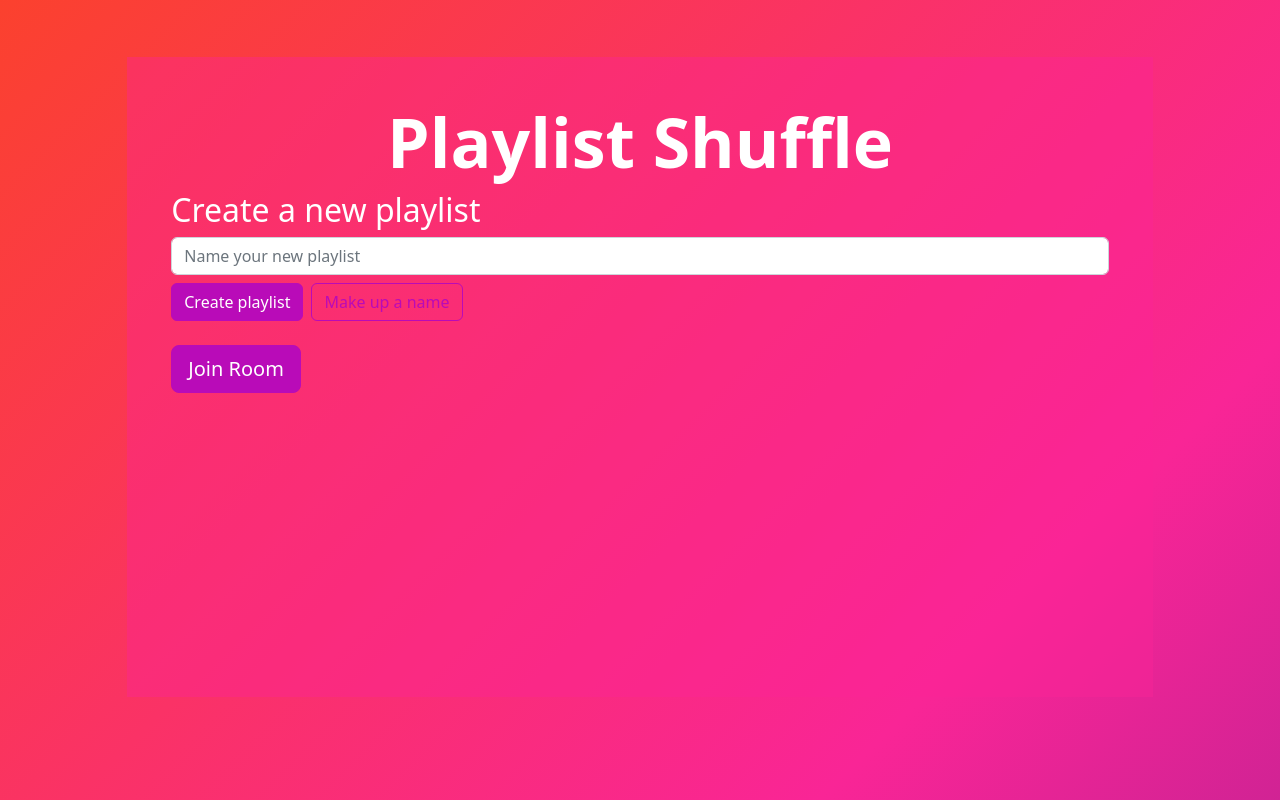
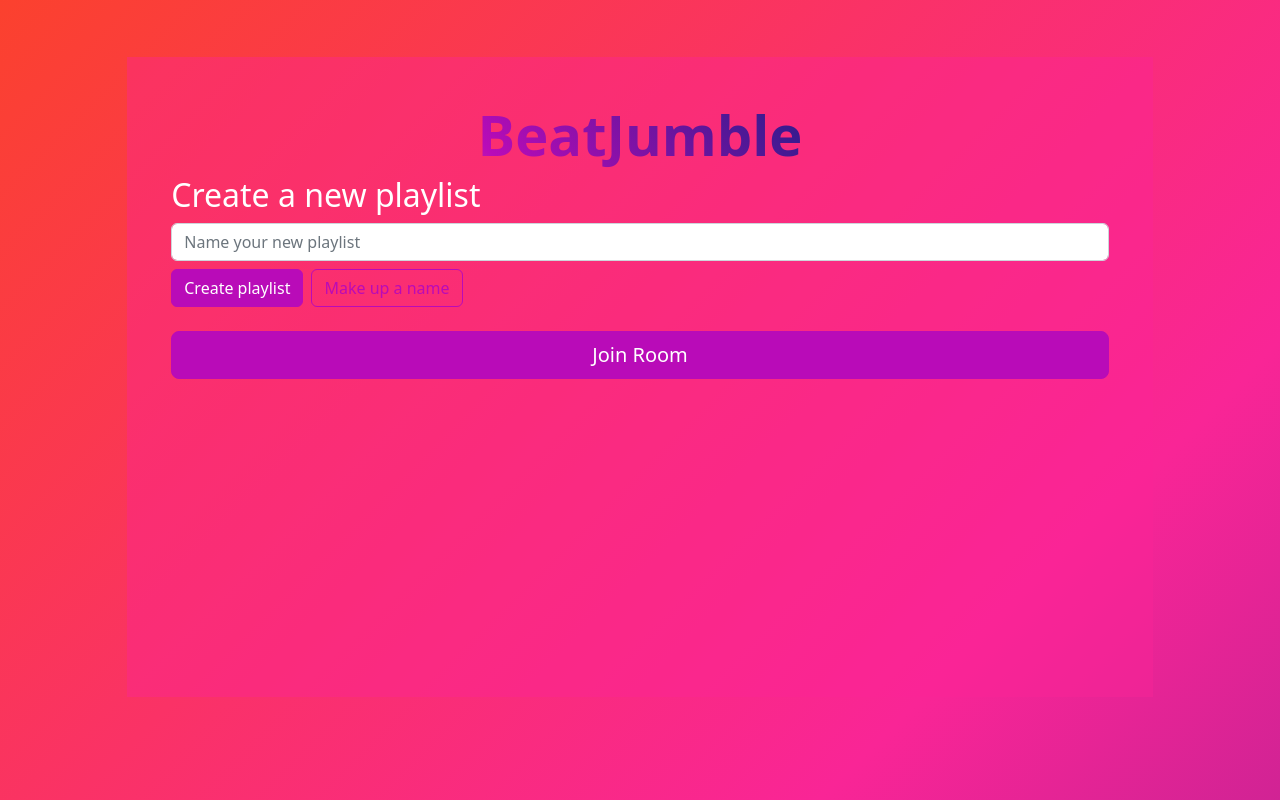
Before and after one commit to danohart/playlistparty, a Next.js app: page / in a window 1280 px wide. Shown: the top 800 px of the page. Built offline with nearby package versions, Linux system fonts and the light colour scheme.

Commit message:
Change name to beatjumble

```diff
--- a/compontents/CreatePlaylist.js
+++ b/compontents/CreatePlaylist.js
@@ -61,6 +61,7 @@ export default function CreatePlaylist(props) {
             placeholder='Name your new playlist'
             value={playlistName}
             onChange={handleChange}
+            className='playlist-field'
           />
         </Col>
       </Row>
--- a/lib/constants.js
+++ b/lib/constants.js
@@ -1,3 +1,3 @@
-const siteTitle = "Playlist Shuffle";
+const siteTitle = "BeatJumble";
 
 export { siteTitle };
--- a/pages/index.js
+++ b/pages/index.js
@@ -18,7 +18,7 @@ export default function Home({
   return (
     <>
       <Meta />
-      <h1>{siteTitle}</h1>
+      <h1 className='logo'>{siteTitle}</h1>
       {!joinGame ? (
         <>
           {!spotifyPlaylist ? (
@@ -27,7 +27,11 @@ export default function Home({
               <CreatePlaylist playlistSelect={handlePlaylistChange} />
               <Row className='mt-4'>
                 <Col>
-                  <Button size='lg' onClick={() => setJoinGame(true)}>
+                  <Button
+                    size='lg'
+                    onClick={() => setJoinGame(true)}
+                    className='w-100'
+                  >
                     Join Room
                   </Button>
                 </Col>
@@ -46,6 +50,7 @@ export default function Home({
         </>
       ) : (
         <>
+          <Button onClick={() => setJoinGame(!joinGame)}>&larr; Go back</Button>
           <JoinRoom handleRoomChange={handleRoomChange} />
           <SetUsername
             handleLoginChange={handleLoginChange}
--- a/pages/select.js
+++ b/pages/select.js
@@ -146,7 +146,7 @@ export default function Select({ username, roomNumber, spotifyPlaylist }) {
             </Col>
           </Row>
         </Col>
-        <Col className={`chat-input ${toggleChat ? "d-none" : ""}`}>
+        <Col className={`chat-input ${!toggleChat ? "d-none" : ""}`}>
           <Row>
             <Col className='d-flex justify-content-end mb-2'>
               <Button onClick={() => setToggleChat(!toggleChat)}>X</Button>
--- a/styles/_base.scss
+++ b/styles/_base.scss
@@ -23,10 +23,21 @@ main {
 }
 
 h1 {
-    font-size: 68px;
+    font-size: 56px;
     line-break: loose;
     font-weight: 800;
     text-align: center;
+
+    &.logo {
+        background: linear-gradient(45deg, $sunny-yellow, $punk-purple, $dark-purple, $blue);
+        background-clip: text;
+        -webkit-text-fill-color: transparent;
+        border-radius: 1px solid black;
+
+        @include mobile {
+            font-size: 48px;
+        }
+    }
 }
 
 .track {
```
